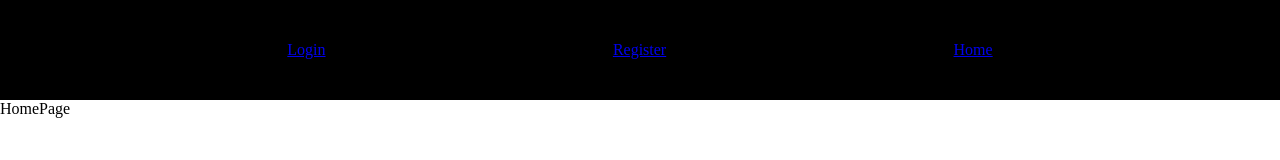
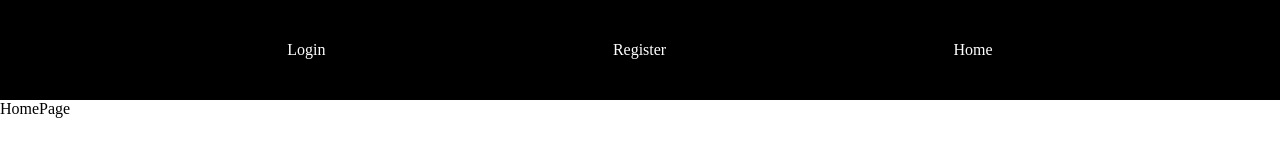
Before and after one commit to goodeats/passport, a React (Create React App) app in the folder client/: page / in a window 1280 px wide. Shown: the top 160 px of the page. Built offline with nearby package versions, Linux system fonts and the light colour scheme; no server answers.

Commit message:
make navbar links more readable

```diff
--- a/client/src/main.css
+++ b/client/src/main.css
@@ -13,3 +13,8 @@
   align-items: center;
   justify-content: space-evenly;
 }
+
+.NavContainer a {
+  color: #fff;
+  text-decoration: none;
+}
```
